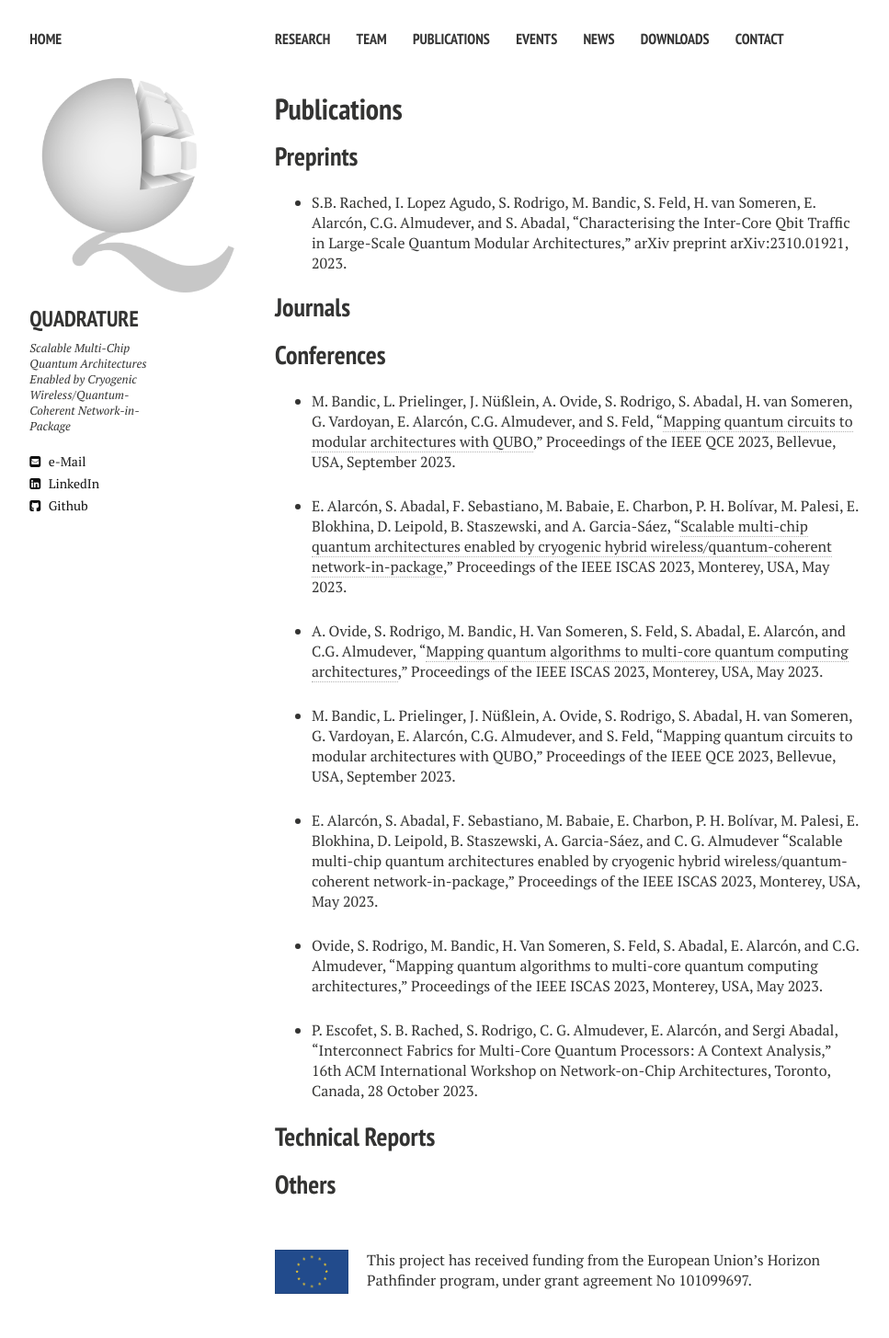
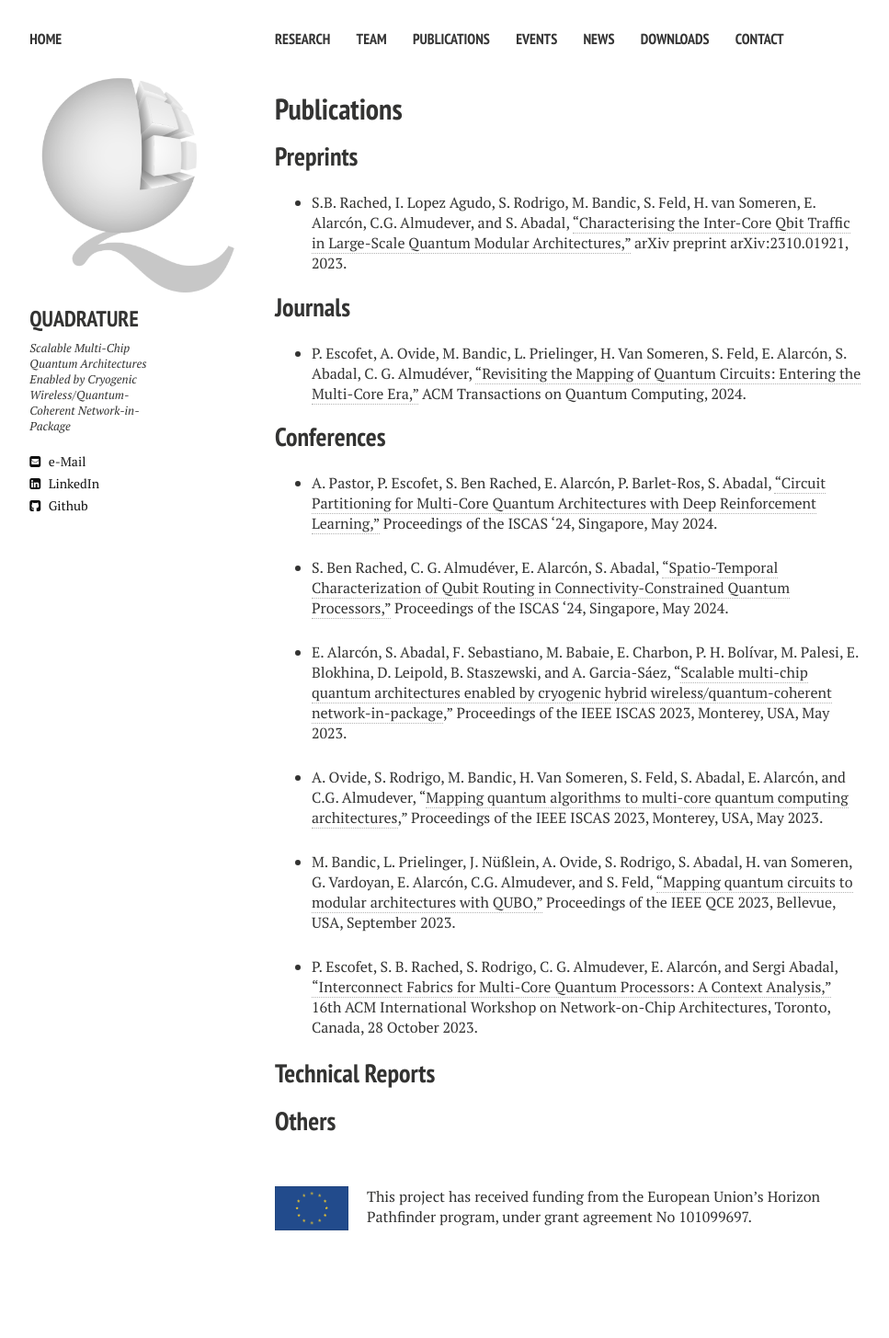
Before and after one commit to biddu/biddu.github.io, a Jekyll site: the page built from publications.md, in a window 1280 px wide. Shown: the whole page at 92% size, without its empty margins (21-988 px from the left). Built offline with Jekyll 4.4.1, drawn with Linux system fonts in a browser that asks for light colours; nearby versions of some CDN libraries; after the commit the page ends 1386 px from its top, so only the background shows below that.

Commit message:
Update publications.md

```diff
--- a/publications.md
+++ b/publications.md
@@ -9,25 +9,24 @@ comments: false
 
 
 ## Preprints
-+ S.B. Rached, I. Lopez Agudo, S. Rodrigo, M. Bandic, S. Feld, H. van Someren, E. Alarcón, C.G. Almudever, and S. Abadal, “Characterising the Inter-Core Qbit Traffic in Large-Scale Quantum Modular Architectures,” arXiv preprint arXiv:2310.01921, 2023.
++ S.B. Rached, I. Lopez Agudo, S. Rodrigo, M. Bandic, S. Feld, H. van Someren, E. Alarcón, C.G. Almudever, and S. Abadal, [“Characterising the Inter-Core Qbit Traffic in Large-Scale Quantum Modular Architectures,”](https://arxiv.org/pdf/2310.01921.pdf) arXiv preprint arXiv:2310.01921, 2023.
 
 ## Journals
++ P. Escofet, A. Ovide, M. Bandic, L. Prielinger, H. Van Someren, S. Feld, E. Alarcón, S. Abadal, C. G. Almudéver, [“Revisiting the Mapping of Quantum Circuits: Entering the Multi-Core Era,”](https://arxiv.org/pdf/2403.17205.pdf) ACM Transactions on Quantum Computing, 2024.
 
 ## Conferences
 
-+ M. Bandic, L. Prielinger, J. Nüßlein, A. Ovide, S. Rodrigo, S. Abadal, H. van Someren, G. Vardoyan, E. Alarcón, C.G. Almudever, and S. Feld, "[Mapping quantum circuits to modular architectures with QUBO](https://arxiv.org/abs/2305.06687)," Proceedings of the IEEE QCE 2023, Bellevue, USA, September 2023.
++ A. Pastor, P. Escofet, S. Ben Rached, E. Alarcón, P. Barlet-Ros, S. Abadal, [“Circuit Partitioning for Multi-Core Quantum Architectures with Deep Reinforcement Learning,”](https://arxiv.org/pdf/2401.17976.pdf) Proceedings of the ISCAS ‘24, Singapore, May 2024.
+
++ S. Ben Rached, C. G. Almudéver, E. Alarcón, S. Abadal, [“Spatio-Temporal Characterization of Qubit Routing in Connectivity-Constrained Quantum Processors,”](https://arxiv.org/pdf/2402.00469.pdf) Proceedings of the ISCAS ‘24, Singapore, May 2024.
 
 + E. Alarcón, S. Abadal, F. Sebastiano, M. Babaie, E. Charbon, P. H. Bolívar, M. Palesi, E. Blokhina, D. Leipold, B. Staszewski, and A. Garcia-Sáez, "[Scalable multi-chip quantum architectures enabled by cryogenic hybrid wireless/quantum-coherent network-in-package](https://arxiv.org/abs/2303.14008)," Proceedings of the IEEE ISCAS 2023, Monterey, USA, May 2023.
 
 + A. Ovide, S. Rodrigo, M. Bandic, H. Van Someren, S. Feld, S. Abadal, E. Alarcón, and C.G. Almudever, "[Mapping quantum algorithms to multi-core quantum computing architectures](https://arxiv.org/abs/2303.16125)," Proceedings of the IEEE ISCAS 2023, Monterey, USA, May 2023.
 
-+ M. Bandic, L. Prielinger, J. Nüßlein, A. Ovide, S. Rodrigo, S. Abadal, H. van Someren, G. Vardoyan, E. Alarcón, C.G. Almudever, and S. Feld, “Mapping quantum circuits to modular architectures with QUBO,” Proceedings of the IEEE QCE 2023, Bellevue, USA, September 2023.
++ M. Bandic, L. Prielinger, J. Nüßlein, A. Ovide, S. Rodrigo, S. Abadal, H. van Someren, G. Vardoyan, E. Alarcón, C.G. Almudever, and S. Feld, [“Mapping quantum circuits to modular architectures with QUBO,”](https://arxiv.org/pdf/2305.06687.pdf) Proceedings of the IEEE QCE 2023, Bellevue, USA, September 2023.
 
-+ E. Alarcón, S. Abadal, F. Sebastiano, M. Babaie, E. Charbon, P. H. Bolívar, M. Palesi, E. Blokhina, D. Leipold, B. Staszewski, A. Garcia-Sáez, and C. G. Almudever “Scalable multi-chip quantum architectures enabled by cryogenic hybrid wireless/quantum-coherent network-in-package,” Proceedings of the IEEE ISCAS 2023, Monterey, USA, May 2023.
-
-+ Ovide, S. Rodrigo, M. Bandic, H. Van Someren, S. Feld, S. Abadal, E. Alarcón, and C.G. Almudever, “Mapping quantum algorithms to multi-core quantum computing architectures,” Proceedings of the IEEE ISCAS 2023, Monterey, USA, May 2023.
-
-+ P. Escofet, S. B. Rached, S. Rodrigo, C. G. Almudever, E. Alarcón, and Sergi Abadal, “Interconnect Fabrics for Multi-Core Quantum Processors: A Context Analysis,” 16th ACM International Workshop on Network-on-Chip Architectures, Toronto, Canada, 28 October 2023.
++ P. Escofet, S. B. Rached, S. Rodrigo, C. G. Almudever, E. Alarcón, and Sergi Abadal, [“Interconnect Fabrics for Multi-Core Quantum Processors: A Context Analysis,”](https://arxiv.org/pdf/2309.07313.pdf) 16th ACM International Workshop on Network-on-Chip Architectures, Toronto, Canada, 28 October 2023.
 
 
 
```
